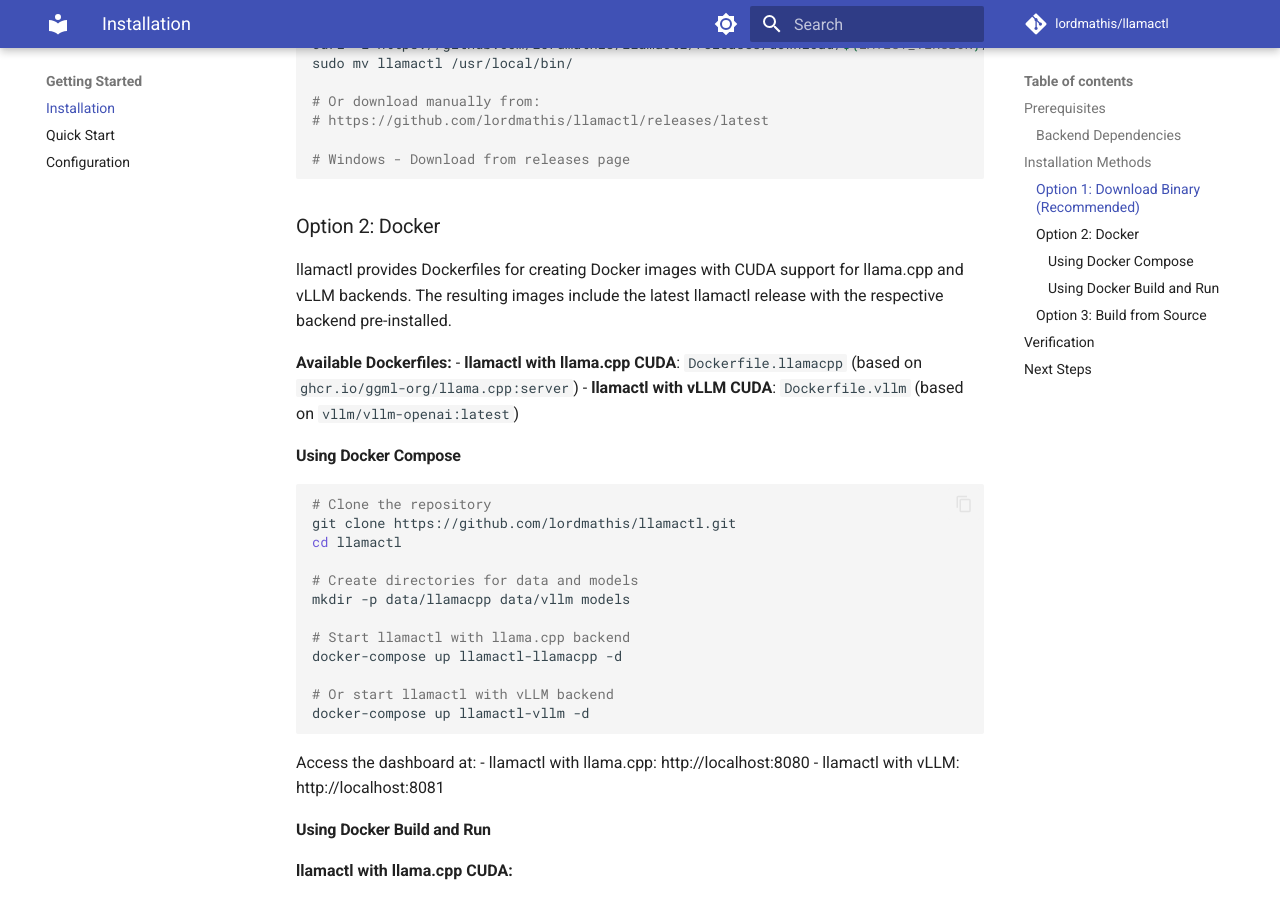
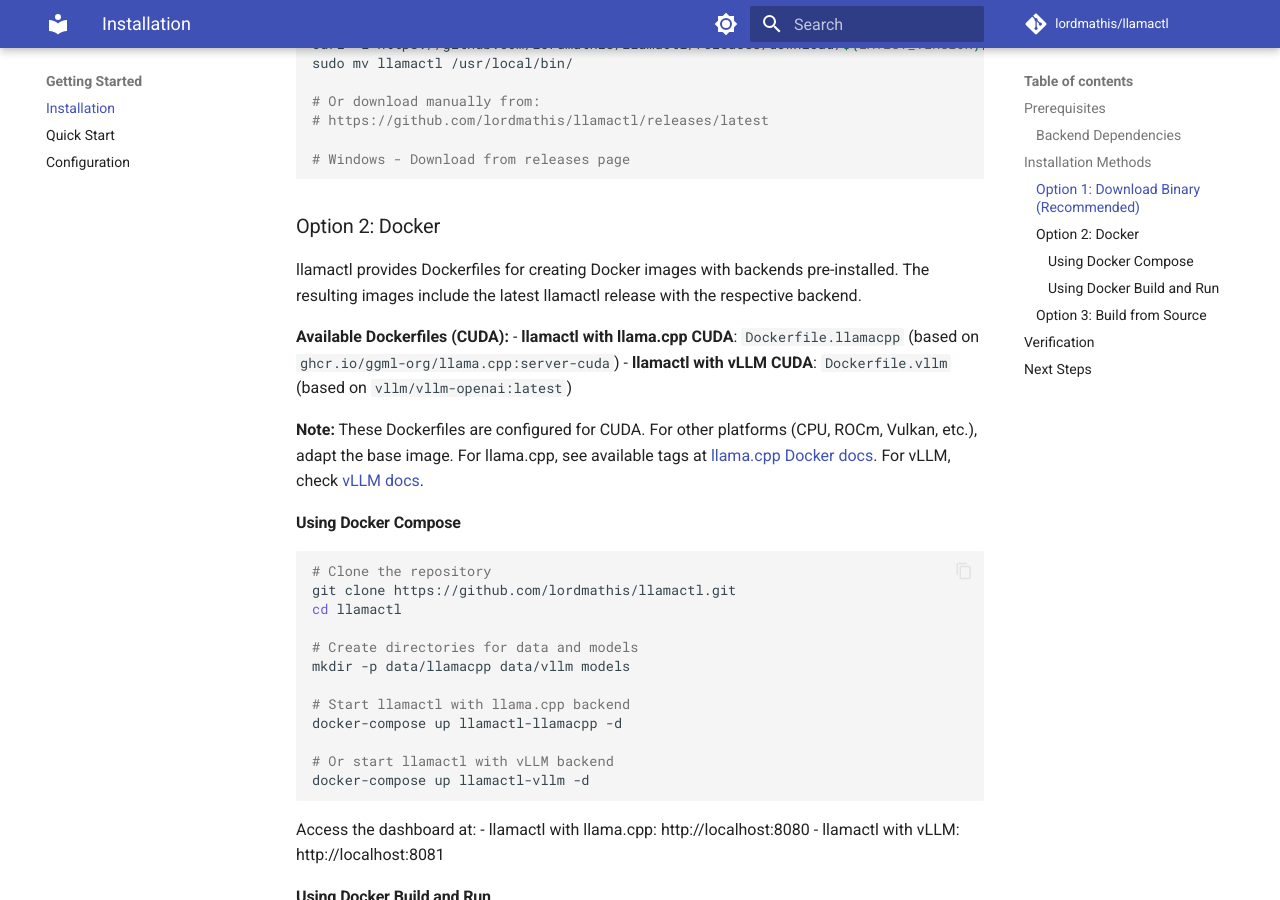
Before and after one commit to lordmathis/llamactl, an MkDocs documentation site: the page built from docs/getting-started/installation.md, in a window 1280 px wide and 900 px high, scrolled down 1432 px. Built offline with MkDocs 1.6.1 and Material for MkDocs 9.7.7, drawn with Linux system fonts in a browser that asks for light colours; comment, search, counter and statistics services are not loaded; the version menu is left out.

Commit message:
Update README and installation guide to clarify Docker support and CUDA configuration

```diff
--- a/docs/getting-started/installation.md
+++ b/docs/getting-started/installation.md
@@ -73,11 +73,13 @@
 
 ### Option 2: Docker
 
-llamactl provides Dockerfiles for creating Docker images with CUDA support for llama.cpp and vLLM backends. The resulting images include the latest llamactl release with the respective backend pre-installed.
+llamactl provides Dockerfiles for creating Docker images with backends pre-installed. The resulting images include the latest llamactl release with the respective backend.
 
-**Available Dockerfiles:**
-- **llamactl with llama.cpp CUDA**: `Dockerfile.llamacpp` (based on `ghcr.io/ggml-org/llama.cpp:server`)
+**Available Dockerfiles (CUDA):**
+- **llamactl with llama.cpp CUDA**: `Dockerfile.llamacpp` (based on `ghcr.io/ggml-org/llama.cpp:server-cuda`)
 - **llamactl with vLLM CUDA**: `Dockerfile.vllm` (based on `vllm/vllm-openai:latest`)
+
+**Note:** These Dockerfiles are configured for CUDA. For other platforms (CPU, ROCm, Vulkan, etc.), adapt the base image. For llama.cpp, see available tags at [llama.cpp Docker docs](https://github.com/ggml-org/llama.cpp/blob/master/docs/docker.md). For vLLM, check [vLLM docs](https://docs.vllm.ai/en/v0.6.5/serving/deploying_with_docker.html).
 
 #### Using Docker Compose
 
```
Also changed, not shown: README.md (+2 -1 lines).
